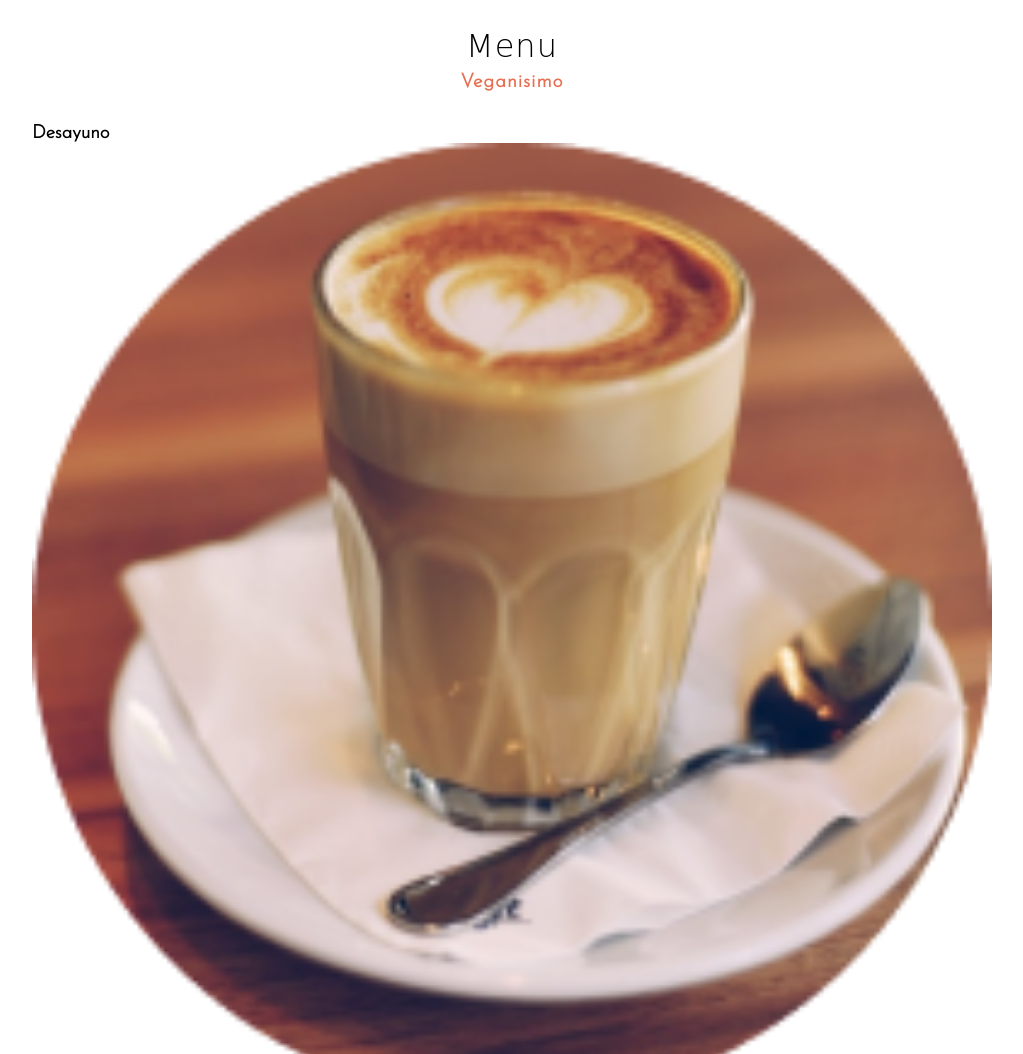
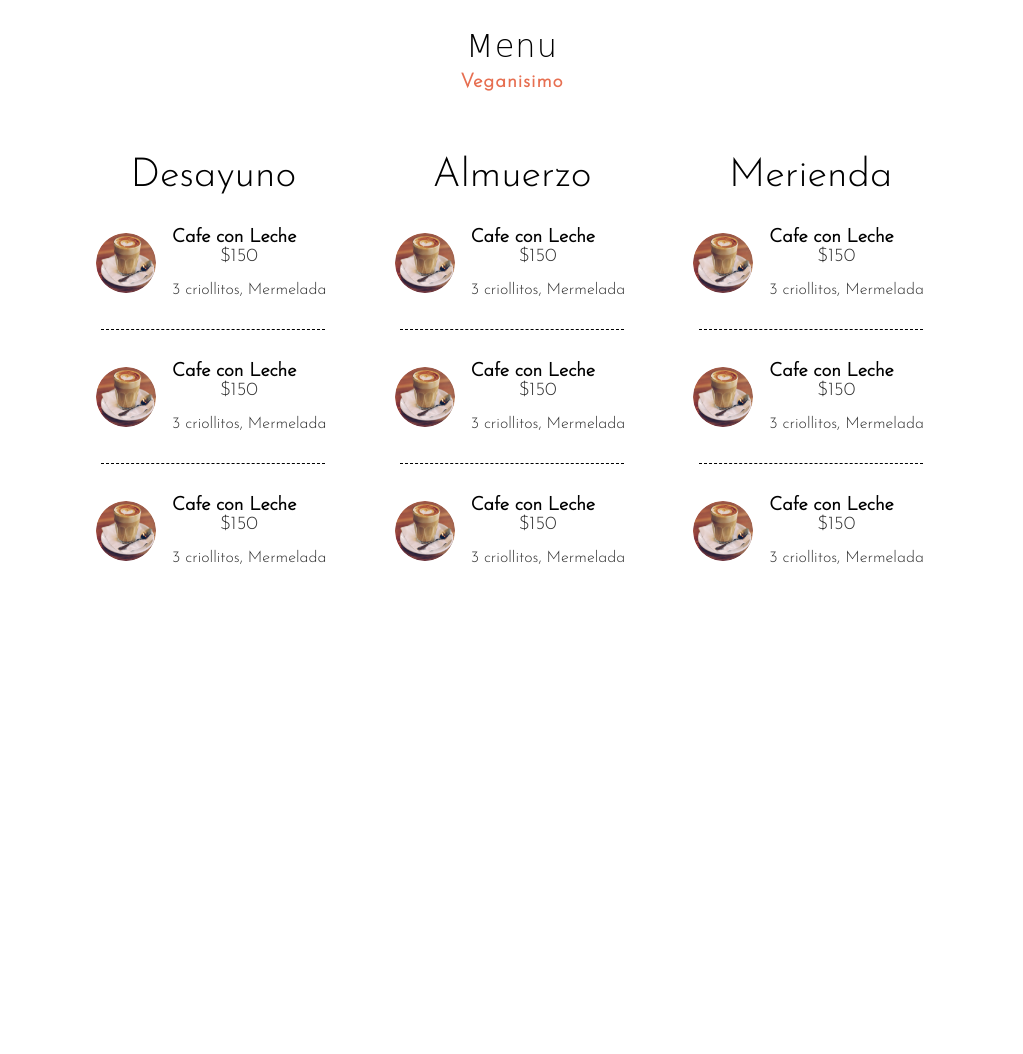
Before and after one commit to hwindle/resto-website, a plain HTML site: page index.html in a window 1280 px wide. Shown: the part 1760-2814 px from the top of the page, without its empty margins (128-1151 px from the left). After the commit the page ends 2422 px from the top, so only its background shows below. Drawn offline with Linux system fonts and the light colour scheme; a web font is replaced by a local one.

Commit message:
Finished and tested the menu CSS

```diff
--- a/style.css
+++ b/style.css
@@ -181,6 +181,62 @@ img.specialty-pic {
 /** end of SPECIALS **/
 
 /** MENU **/
+.menu-title {
+  font-size: 2.5rem;
+  font-weight: lighter;
+}
+
+.menu-item {
+  display: flex;
+  margin: 2rem 0;
+  position: relative;
+  align-items: center;
+  padding: 0 2rem 2rem 2rem;
+}
+
+.menu-item::after {
+  content: '';
+  position: absolute;
+  bottom: 0;
+  left: 0;
+  right: 0;
+  height: 0.5rem;
+  border-bottom: 1px dashed black;
+}
+
+.menu-item:last-child::after {
+  content: '';
+  position: absolute;
+  border: 0;
+}
+
+.menu-item img {
+  width: 60px;
+  height: 60px;
+  border-radius: 50%;
+  margin-right: 1rem;
+}
+
+.menu-item section h3 {
+  margin-bottom: 1rem;
+}
+
+.menu-item section h3 span {
+  margin-left: 3rem;
+  font-weight: lighter;
+  color: var(--col-neutral-grey-800);
+}
+
+.menu-item p {
+  color: var(--col-neutral-grey-800);
+}
+
+/** end of MENU **/
+
+/** MENU **/
+/** end of MENU **/
+
+/** MENU **/
 /** end of MENU **/
 
 /*** TABLET and Desktop media Queries ***/
@@ -257,4 +313,19 @@ img.specialty-pic {
   .price span {
     margin-bottom: 1rem;
   }
+
+  /*  Menu */
+  .menu-container {
+    display: flex;
+    padding: 2rem;
+  }
+
+  .menu-title {
+    text-align: center;
+  }
+
+  .menu-item::after {
+    width: 75%;
+    margin: 0 auto;
+  }
 }
```
